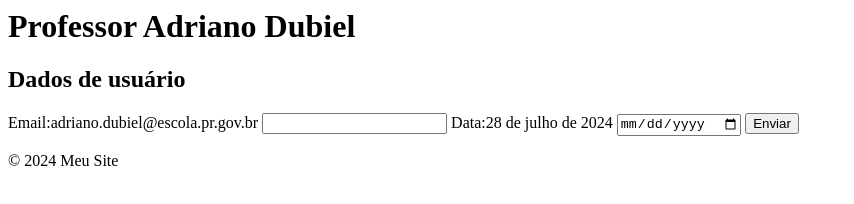
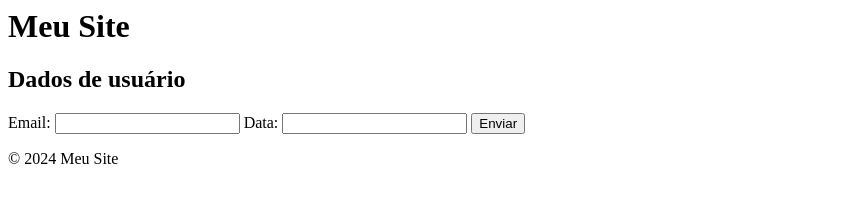
Before and after one commit to ProfessorAdrianoDubiel/2AnoA, a plain HTML site: page index.html in a window 1280 px wide. Shown: the whole page, without its empty margins (0-854 px from the left). Drawn offline with Linux system fonts and the light colour scheme.

Commit message:
Update index.html
Modelo 1

```diff
--- a/index.html
+++ b/index.html
@@ -1,20 +1,21 @@
- <header>
-        <h1>Professor Adriano Dubiel</h1>
-    </header>
+    <div>
+        <h1>Meu Site</h1>
+    </div>
 
-    <main>
+    <div>
         <h2>Dados de usuário</h2>
+
         <form>
-            <label for="email">Email:adriano.dubiel@escola.pr.gov.br</label>
-            <input type="email" id="email" name="email" required>
+            <label for="email">Email:</label>
+            <input type="text" id="email" name="email" required>
 
-            <label for="data">Data:28 de julho de 2024</label>
-            <input type="date" id="data" name="data" required>
+            <label for="data">Data:</label>
+            <input type="text" id="data" name="data" required>
 
             <button type="submit">Enviar</button>
         </form>
-    </main>
+    </div>
 
-    <footer>
+    <div>
         <p>&copy; 2024 Meu Site</p>
-    </footer>
+    </div>
```
